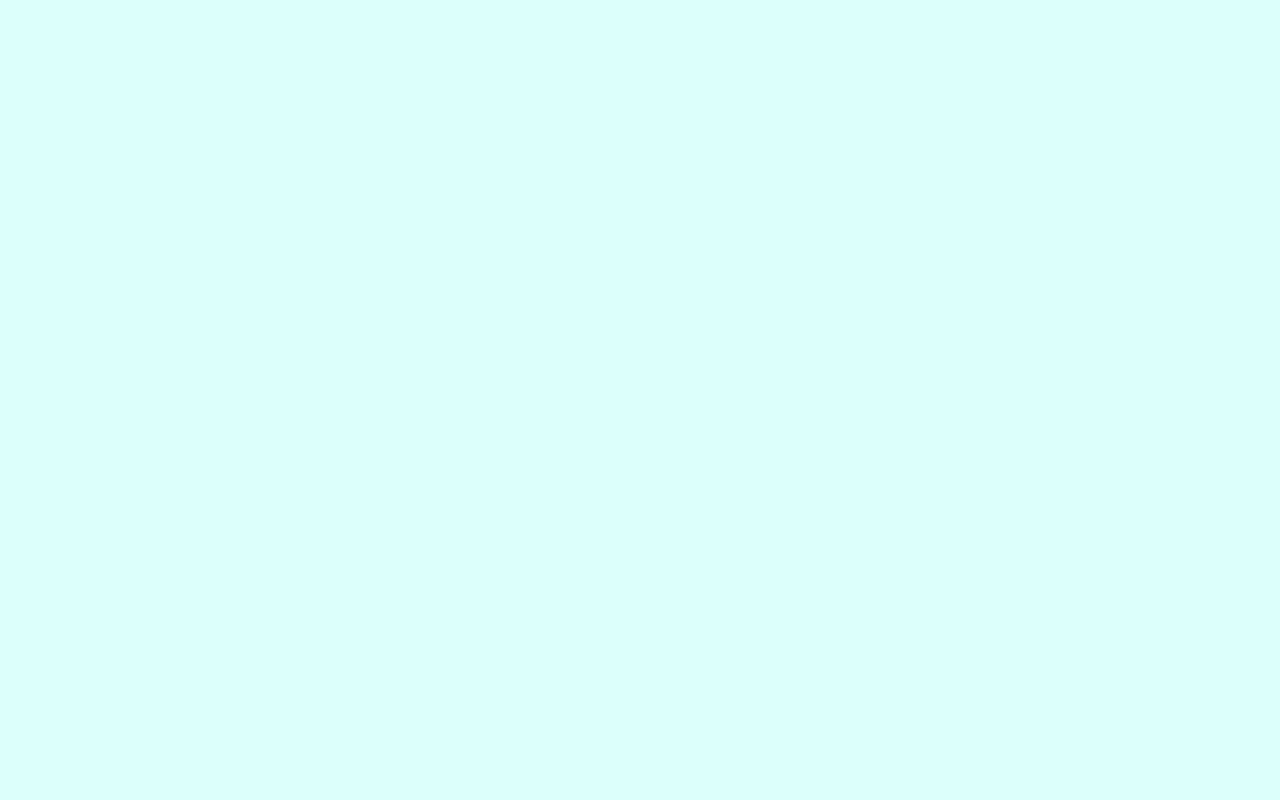
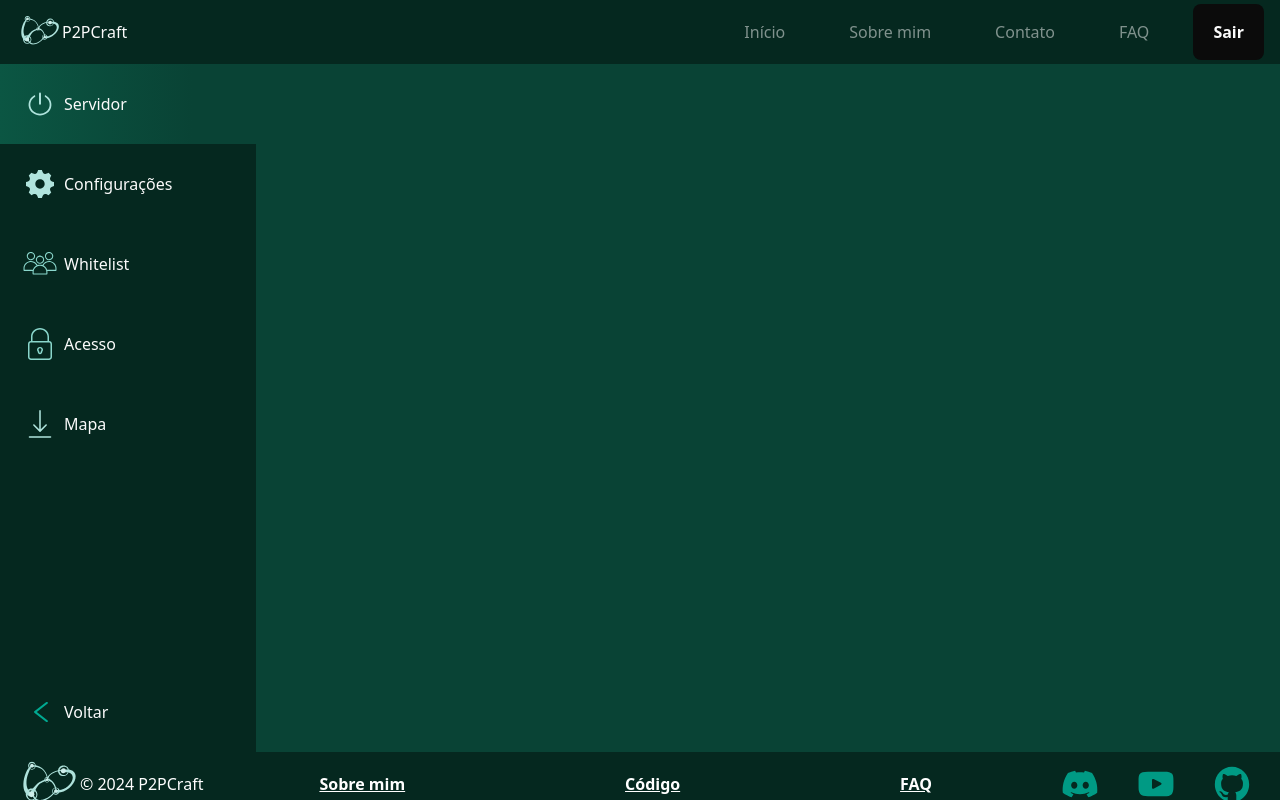
Before and after one commit to ETEC-TCC-2024/p2pCraft-frontend, a Next.js app: page /server/1 in a window 1280 px wide. Built offline with nearby package versions, Linux system fonts and the light colour scheme.

Commit message:
feat: Create server main page

```diff
--- a/src/app/components/navigation/Footer.tsx
+++ b/src/app/components/navigation/Footer.tsx
@@ -1,19 +1,20 @@
-import React from "react";
+import React, { ReactNode } from "react";
 import Button from "../button/Button";
 import { cva, VariantProps } from "class-variance-authority";
 import { cn } from "@/lib/utils";
 import Icon from "../icon/Icon";
 import { SocialNetworks } from "./SocialNetworks";
+import Link from "next/link";
 
 interface FooterProps extends VariantProps<typeof footerVariants> {}
 
 const footerVariants = cva(
-  "container flex mx-auto mt-auto items-center justify-between px-4 w-full text-black-900",
+  " flex mx-auto mt-auto items-center justify-between px-4 w-full text-black-900",
   {
     variants: {
       variant: {
-        primary: "",
-        dark: "bg-dark-green-900",
+        primary: "container",
+        dark: "text-white bg-dark-green-900 overflow-hidden",
       },
     },
   }
@@ -22,22 +23,40 @@ const footerVariants = cva(
 export const Footer: React.FC<FooterProps> = ({ variant = "primary" }: FooterProps) => {
   return (
     <div className={cn(footerVariants({ variant }))}>
-      <FooterLogo></FooterLogo>
+      <FooterLogo variant={variant}></FooterLogo>
       <div className="flex justify-between items-stretch mx-24 w-full">
-        <Button variant="link">Sobre mim</Button>
-        <Button variant="link">Código</Button>
-        <Button variant="link">FAQ</Button>
+        <FooterLinkButton href="">Sobre mim</FooterLinkButton>
+        <FooterLinkButton href="">Código</FooterLinkButton>
+        <FooterLinkButton href="">FAQ</FooterLinkButton>
       </div>
       <SocialNetworks />
     </div>
   );
+  function FooterLinkButton({ children, href }: { children: ReactNode; href: string }) {
+    return (
+      <Link href={href}>
+        <Button
+          variant={"link"}
+          className={cn(variant == "dark" ? "text-white" : "text-black-900")}
+        >
+          {children}
+        </Button>
+      </Link>
+    );
+  }
 };
 
-export const FooterLogo = () => {
+export const FooterLogo = ({
+  variant,
+}: {
+  variant: VariantProps<typeof footerVariants>["variant"];
+}) => {
   return (
     <div className="flex items-center min-w-fit">
       <Icon.Logo className="w-16 h-16" />
-      <div className="text-black-900">© 2024 P2PCraft</div>
+      <div className={cn(variant == "dark" ? "text-white" : "text-black-900")}>
+        © 2024 P2PCraft
+      </div>
     </div>
   );
 };
--- a/src/app/components/navigation/NavBar.tsx
+++ b/src/app/components/navigation/NavBar.tsx
@@ -11,17 +11,14 @@ interface NavbarProps extends VariantProps<typeof navbarVariants> {
   isLoggedIn?: boolean;
 }
 
-const navbarVariants = cva(
-  "container mx-auto px-4 top-0 py-1 sticky flex justify-between items-center",
-  {
-    variants: {
-      variant: {
-        primary: "",
-        dark: "bg-dark-green-900",
-      },
+const navbarVariants = cva("mx-auto h-fit px-4 top-0 py-1 sticky flex justify-between items-center", {
+  variants: {
+    variant: {
+      primary: "container",
+      dark: "bg-dark-green-900",
     },
-  }
-);
+  },
+});
 
 export const NavBar: React.FC<NavbarProps> = ({
   variant = "primary",
--- /dev/null
+++ b/src/app/components/navigation/Sidebar.tsx
@@ -0,0 +1,72 @@
+import Link from "next/link";
+import React from "react";
+import Button from "../button/Button";
+import Icon, { iconKeys } from "../icon/Icon";
+import { cn } from "@/lib/utils";
+
+interface SideBarProps {
+  activeBar: "server" | "config" | "whitelist" | "access" | "download";
+  serverName: string;
+}
+
+export const SideBar: React.FC<SideBarProps> = ({ activeBar, serverName }) => {
+  interface SideBarButtonProps {
+    children: React.ReactNode;
+    href: string;
+    icon: iconKeys;
+    active: boolean;
+  }
+  const SideBarButton: React.FC<SideBarButtonProps> = ({ children, href, icon, active }) => {
+    const IconComponent = Icon[icon];
+    return (
+      <Link href={href}>
+        <Button
+          className={cn("w-64 flex flex-row items-center rounded-none m-0 p-4", {
+            "bg-gradient-to-l to-dark-green-600 from-25% from-dark-green-700": active,
+          })}
+          variant={"dark"}
+        >
+          <IconComponent className="max-w-12 max-h-12 h-12 w-12" />
+          {children}
+        </Button>
+      </Link>
+    );
+  };
+
+  return (
+    <div className="flex flex-col h-[86vh] w-fit relative bg-dark-green-900 overflow-hidden">
+      <SideBarButton href={`${serverName}`} icon="WhiteStart" active={activeBar == "server"}>
+        Servidor
+      </SideBarButton>
+
+      <SideBarButton href={`${serverName}/config`} icon="Gear" active={activeBar == "config"}>
+        Configurações
+      </SideBarButton>
+
+      <SideBarButton
+        href={`${serverName}/whitelist`}
+        icon="People"
+        active={activeBar == "whitelist"}
+      >
+        Whitelist
+      </SideBarButton>
+
+      <SideBarButton href={`${serverName}/access`} icon="Lock" active={activeBar == "access"}>
+        Acesso
+      </SideBarButton>
+
+      <SideBarButton
+        href={`${serverName}/map`}
+        icon="WhiteDownload"
+        active={activeBar == "download"}
+      >
+        Mapa
+      </SideBarButton>
+      <div className="mt-auto">
+        <SideBarButton active={false} icon="ArrowLeft" href="">
+          Voltar
+        </SideBarButton>
+      </div>
+    </div>
+  );
+};
--- a/src/app/server/[serverName]/layout.tsx
+++ b/src/app/server/[serverName]/layout.tsx
@@ -1,7 +1,17 @@
+import { Footer } from "@/app/components/navigation/Footer";
+import { NavBar } from "@/app/components/navigation/NavBar";
+import { SideBar } from "@/app/components/navigation/Sidebar";
+
 export default function ServerLayout({ children }: { children: React.ReactNode }) {
   return (
-    <html lang="en">
-      <body className="min-h-screen m-0 grid grid-cols-1 bg-[#DCFFFB]"> {children}</body>
-    </html>
+    <>
+      <main className="bg-dark-green-700 min-h-screen h-screen m-0 grid grid-cols-1 overflow-hidden">
+        <header className="h-fit ">
+          <NavBar variant={"dark"} isLoggedIn={true}></NavBar>
+        </header>
+        {children}
+        <Footer variant={"dark"}></Footer>
+      </main>
+    </>
   );
 }
--- a/src/app/server/[serverName]/page.tsx
+++ b/src/app/server/[serverName]/page.tsx
@@ -1,5 +1,9 @@
+import { SideBar } from "@/app/components/navigation/Sidebar";
 
 export default function Page({ params }: { params: { serverName: string } }) {
-    return
-
-};
+  return (
+    <>
+      <SideBar activeBar={"server"} serverName={params.serverName}></SideBar>
+    </>
+  );
+}
```
